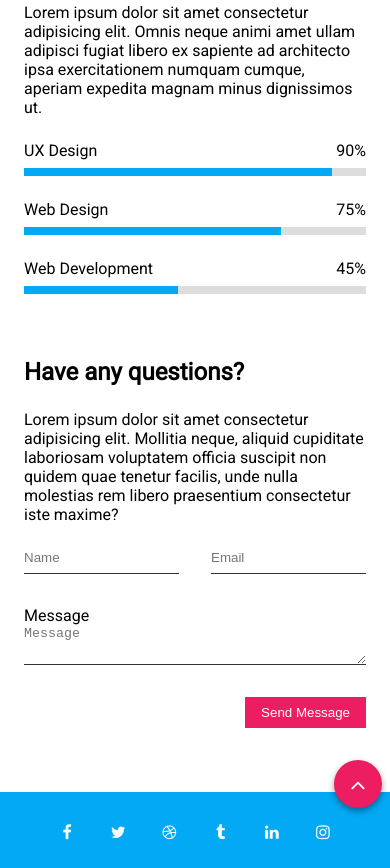
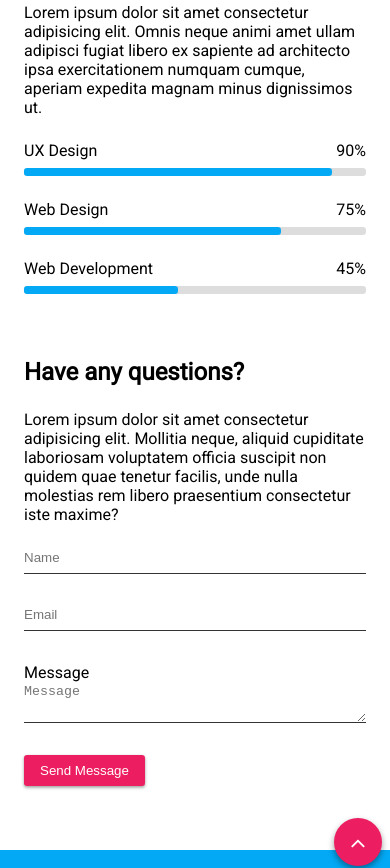
Before and after one commit to KristinaKripke/Coming_soon, a website: page index.html in a window 390 px wide. Shown: the part 1132-2000 px from the top of the page. Drawn offline with Linux system fonts and the light colour scheme.

Commit message:
coming_soon

```diff
--- a/css/components/form.css
+++ b/css/components/form.css
@@ -53,6 +53,8 @@ textarea {
     background-color: #ec1d61;
     padding: 0.5rem 1rem;
     border: none;
+    box-shadow: 0 0.1rem 0.2rem #0006;
+    border-radius: 0.2rem;
 }
 
 .btn__submit:hover {
@@ -95,8 +97,23 @@ textarea {
     width: 9rem;
     justify-content: center;
     border-radius: 0.2rem;
+    box-shadow: 0 0.1rem 0.2rem #0006;
 }
 
 .btn__subscribe:hover {
-    box-shadow: 0 0.2rem 0.4rem #666;
+    box-shadow: 0 0.2rem 0.4rem #0006;
 }
+
+@media (max-width: 44rem) {
+    form {
+        flex-direction: column;
+        width: 100%;
+    }
+    .input__email,
+    .input__name {
+        width: 100%;
+    }
+    .btn__submit {
+        width: fit-content;
+    }
+}
--- a/css/components/progress-bar.css
+++ b/css/components/progress-bar.css
@@ -2,6 +2,7 @@
     display: flex;
     flex-direction: column;
     gap: 0.5rem;
+    border-radius: 0.2rem;
 }
 
 .progress-bar .top {
@@ -19,5 +20,28 @@
 .progress-bar .bar {
     height: 100%;
     width: 90%;
+}
+
+.progress-bar .bar {
+    height: inherit;
+    width: 90%;
+}
+
+.progress-bar .bar::before {
+    content: '';
+    display: block;
+    width: 100%;
+    height: inherit;
     background-color: #03a9f5;
+    border-radius: 0.2rem;
+    animation: progressBar 3s ease-in-out;
 }
+
+.bottom {
+    border-radius: 0.2rem;
+}
+
+@keyframes progressBar {
+    0% {width: 0;}
+    100% {width: 100%;}
+}
--- a/index.html
+++ b/index.html
@@ -58,7 +58,7 @@
                             <div class="value">90%</div>
                         </div>
                         <div class="bottom">
-                            <div class="bar"></div>
+                            <div class="bar" style="width: 90%;"></div>
                         </div>
                     </div>
                     <div class="progress-bar">
```
